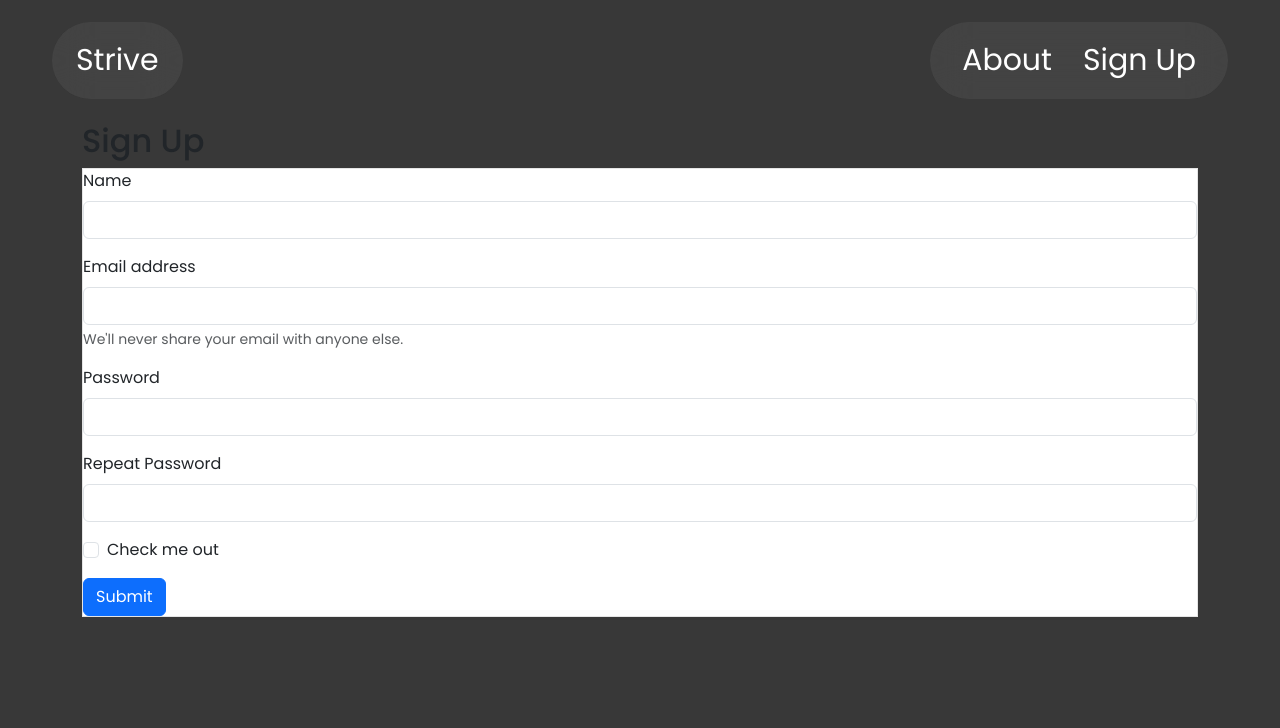
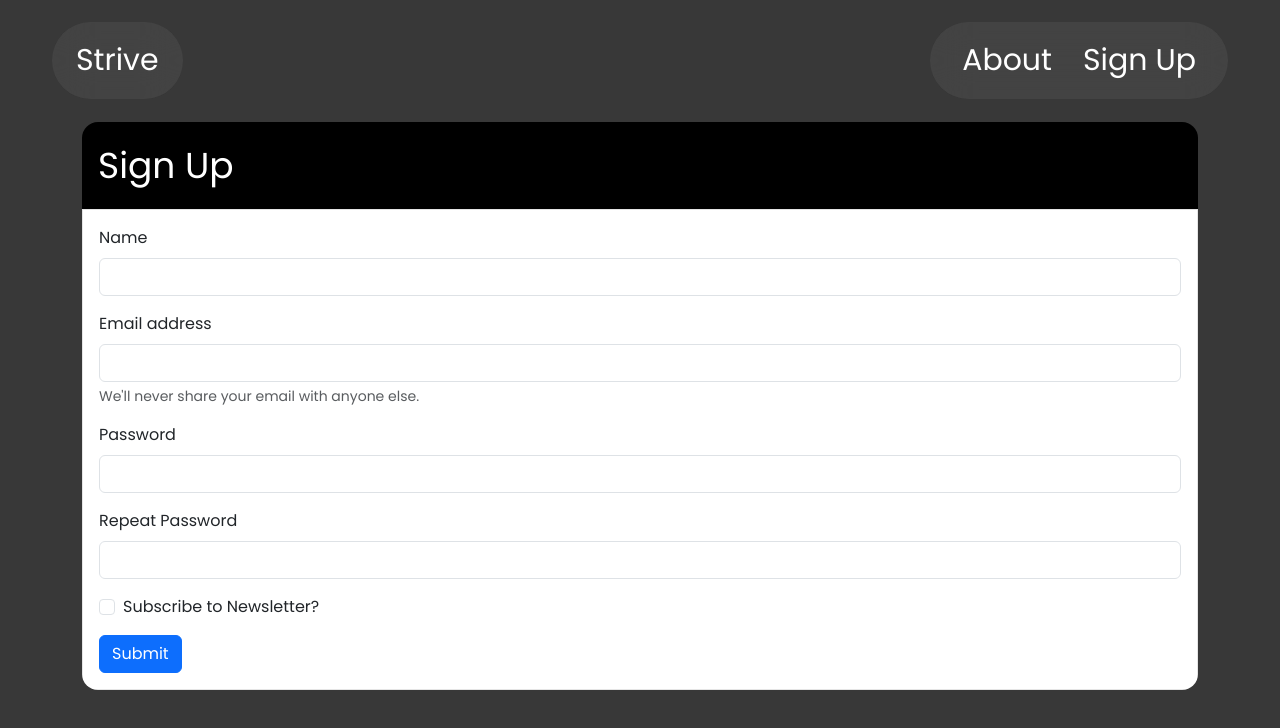
Before and after one commit to NichitaCon/WDF-CA1, a website: page signUp.html in a window 1280 px wide. Drawn offline with nearby package versions, Linux system fonts and the light colour scheme.

Commit message:
(SignUp) Form styled. Need to add global body background image

```diff
--- a/scss/components/_typography.scss
+++ b/scss/components/_typography.scss
@@ -24,3 +24,11 @@ body {
         letter-spacing: -0.456px;
     }
 }
+
+h2 {
+    font-family: Poppins;
+    font-size: 36px;
+    font-style: normal;
+    font-weight: 400;
+    line-height: normal;
+}
--- a/scss/sections/_form.scss
+++ b/scss/sections/_form.scss
@@ -1,8 +1,36 @@
-.signUp-container {
+.signUp-section {
     margin-top: 122px;
+
+    .signUp {
+        border-radius: 16px;
+        overflow: hidden;
+        h2 {
+            color: white;
+            margin: 0px;
+            background-color: rgb(0, 0, 0);
+            padding: 16px;
+        }
+
+        form {
+            padding: 16px;
+            background-color: white;
+            border: 1px solid rgba(0, 0, 0, 0.1);
+        }
+    }
+
+    // @media (min-width: 570px) {
+    //     .signUp {
+    //         max-width: 80vw; /* Set a max-width for screens wider than 570px */
+    //         margin: 0 auto; /* Center the form horizontally */
+    //     }
+    // }
+
+
+
+    @media (min-width: 1400px) {
+        .signUp {
+            max-width: 40vw; /* Set a max-width for screens wider than 1400px */
+            margin: 0 auto; /* Center the form horizontally */
+        }
+    }
 }
-
-form {
-    background-color: white;
-    border: 1px solid rgba(0, 0, 0, 0.1); // dim border
-}
--- a/signUp.html
+++ b/signUp.html
@@ -44,7 +44,7 @@
         </div>
     </nav>
 
-    <section class="signUp-container">
+    <section class="signUp-section">
         <div class="container">
             <div class="signUp">
                 <h2>
@@ -70,7 +70,7 @@
                     </div>
                     <div class="mb-3 form-check">
                         <input type="checkbox" class="form-check-input" id="exampleCheck1">
-                        <label class="form-check-label" for="exampleCheck1">Check me out</label>
+                        <label class="form-check-label" for="exampleCheck1">Subscribe to Newsletter?</label>
                     </div>
                     <button type="submit" class="btn btn-primary">Submit</button>
                 </form>
```
Also changed, not shown: assets/css/style.css, 1 other file.
